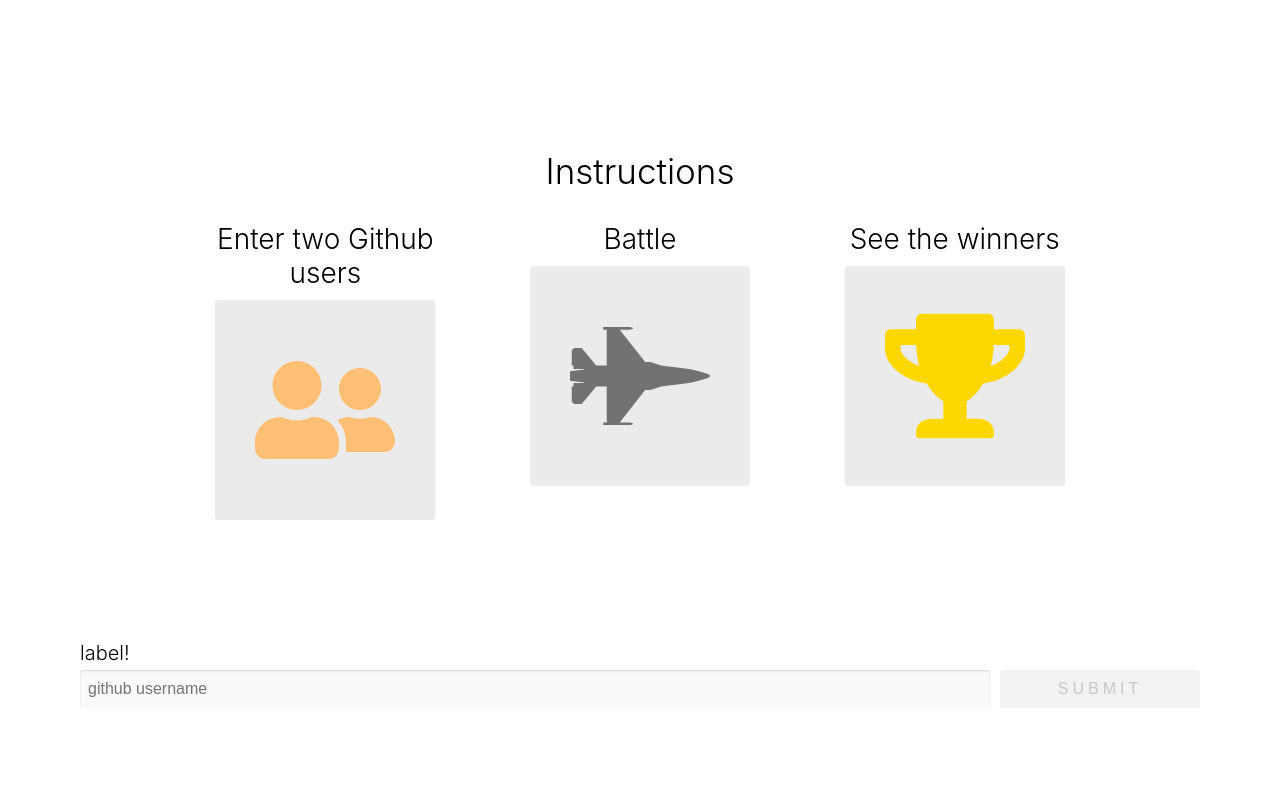
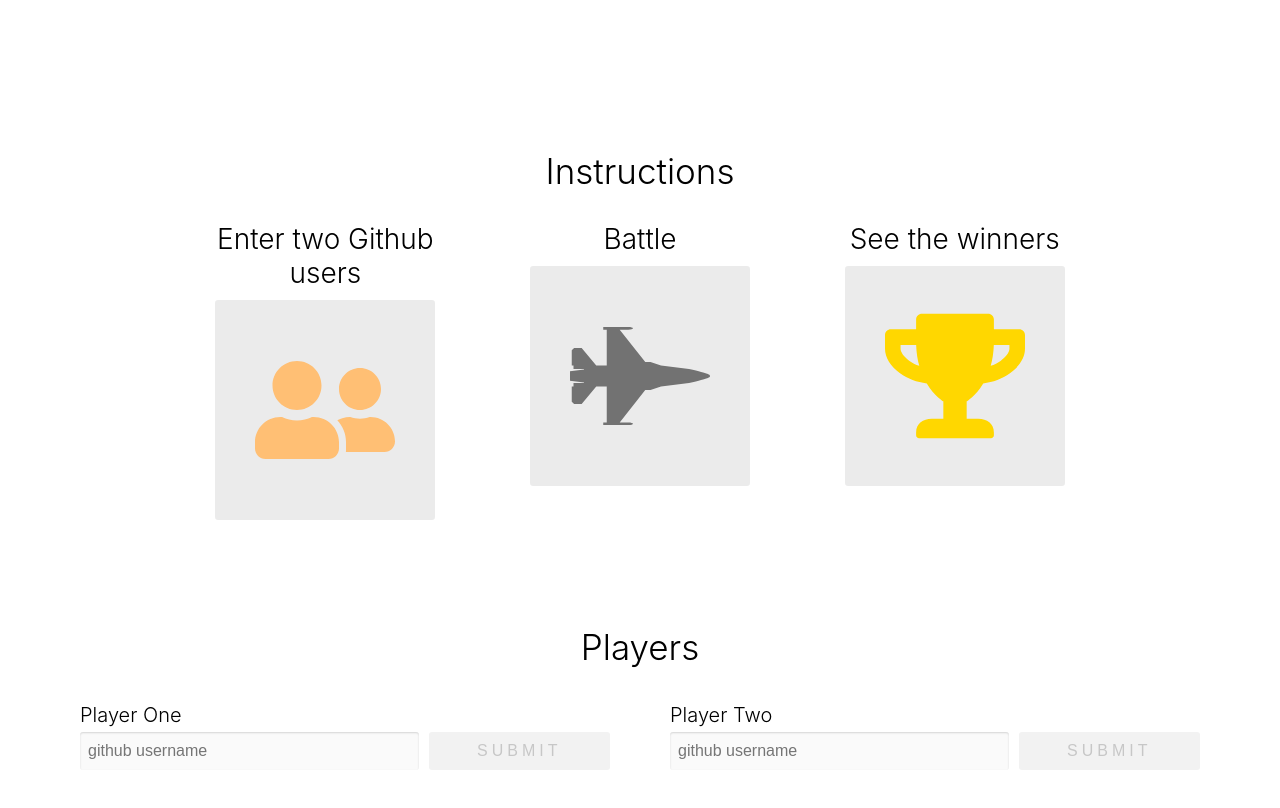
Before and after one commit to VovaMorugin/gh-battle-react, a React app: page / in a window 1280 px wide. Built offline with nearby package versions, Linux system fonts and the light colour scheme.

Commit message:
implement battle component

```diff
--- a/app/components/Battle.js
+++ b/app/components/Battle.js
@@ -82,12 +82,47 @@ PlayerInput.propTypes = {
 }
 
 export default class Battle extends React.Component {
+  constructor(props) {
+    super(props)
+
+    this.state = {
+      playerOne: null,
+      playerTwo: null,
+    }
+
+    this.handleSubmit = this.handleSubmit.bind(this)
+  }
+  handleSubmit(id, player) {
+    this.setState({
+      [id]: player
+    })
+  }
   render() {
+    const { playerOne, playerTwo } = this.state
+
     return (
       <React.Fragment>
         <Instructions />
-                <PlayerInput label="label!" onSubmit={(value) => console.log('value!', value)}/>
-            </React.Fragment>
-        )
-    }
+
+        <div className='players-container'>
+          <h1 className='center-text header-lg'>Players</h1>
+          <div className='row space-around'>
+            {playerOne === null && (
+              <PlayerInput
+                label='Player One'
+                onSubmit={(player) => this.handleSubmit('playerOne', player)}
+              />
+            )}
+
+            {playerTwo === null && (
+              <PlayerInput
+                label='Player Two'
+                onSubmit={(player) => this.handleSubmit('playerTwo', player)}
+              />
+            )}
+          </div>
+        </div>
+      </React.Fragment>
+    )
+  }
 }
--- a/app/index.css
+++ b/app/index.css
@@ -206,3 +206,7 @@
   background: #f2f2f2;
   color: #c7c7c7;
 }
+
+.players-container {
+  margin: 100px 0;
+}
```
Lines whose indentation alone changed are shown as unchanged.
